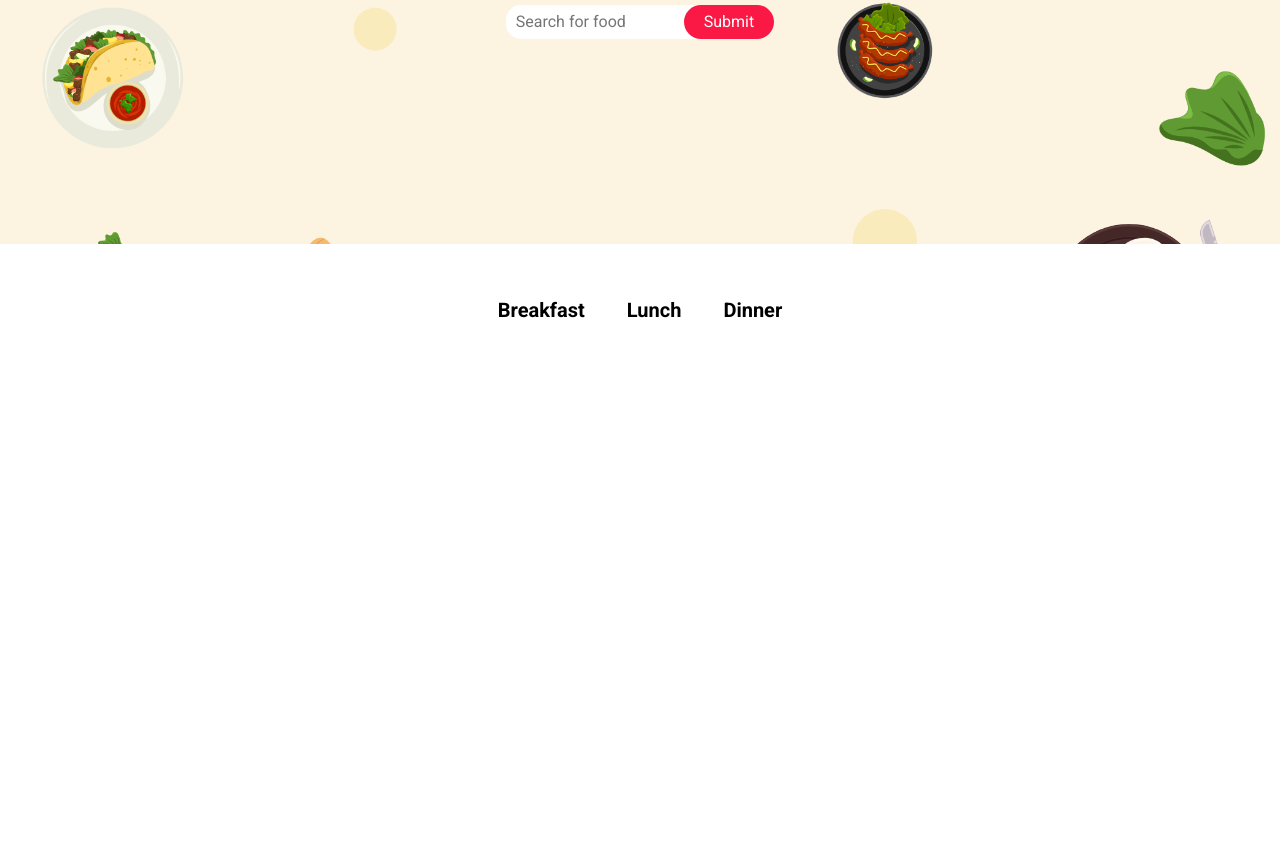
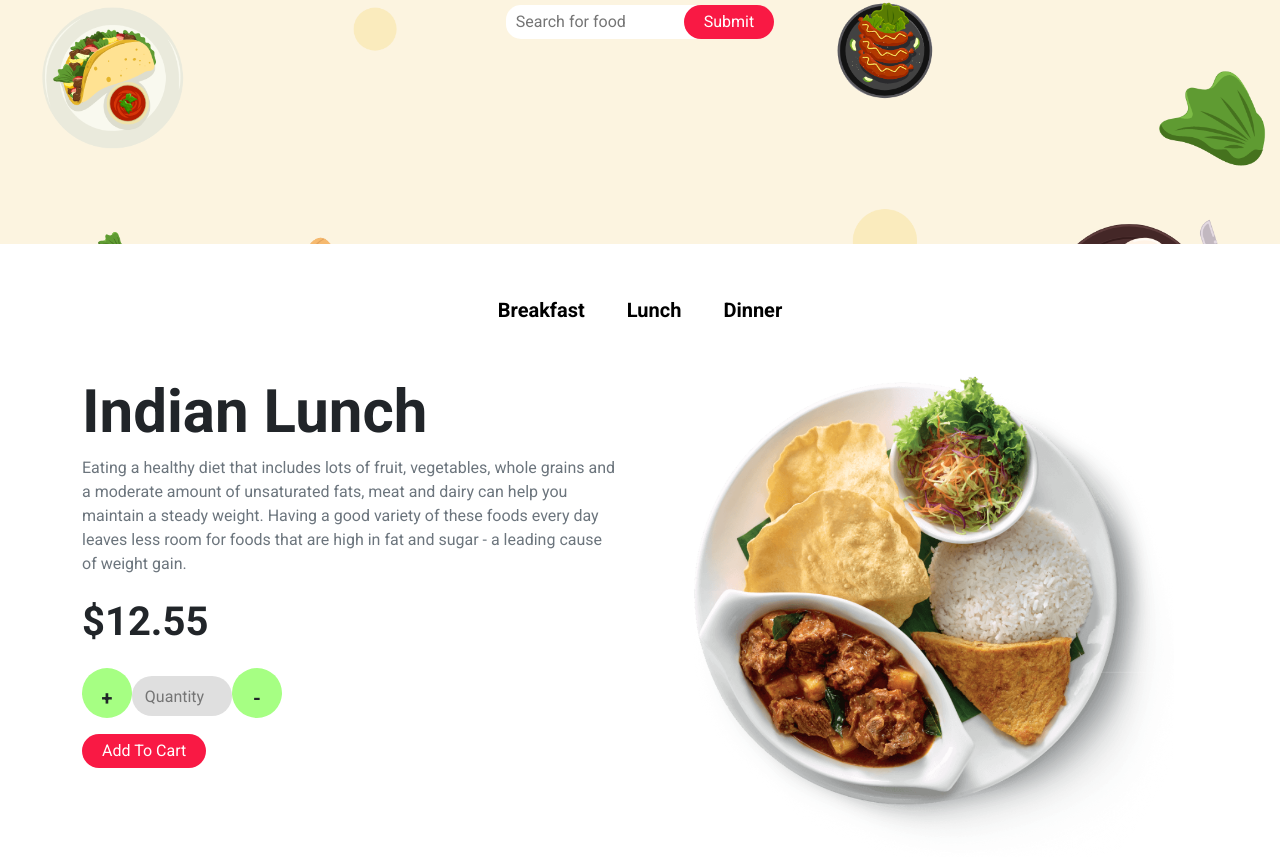
Before and after one commit to antusaha970/testy-onion-restaurant, a React (Create React App) app: page /dish/10 in a window 1280 px wide. Shown: the part 322-1179 px from the top of the page. Before the commit the page ends 800 px from the top, so only its background shows below. Built offline with nearby package versions, Linux system fonts and the light colour scheme.

Commit message:
coded dish details components

```diff
--- a/src/App.js
+++ b/src/App.js
@@ -7,6 +7,7 @@ import { useState, createContext } from 'react';
 import foodData from './fakeData';
 import ShowAllDish from './components/ShowAllDish/ShowAllDish';
 import './App.css';
+import DishDetails from './components/DishDetails/DishDetails';
 
 export const DishContext = createContext();
 
@@ -30,7 +31,11 @@ function App() {
       <MenuBar></MenuBar>
 
       <Routes>
+
         <Route path='/' element={<ShowAllDish currentDish={currentDish}></ShowAllDish>} />
+
+        <Route path='/dish/:id' element={<DishDetails></DishDetails>} />
+
       </Routes>
     </DishContext.Provider>
   );
--- /dev/null
+++ b/src/components/DishDetails/DishDetails.css
@@ -0,0 +1,49 @@
+.details-size{
+    width: 100%;
+    height: auto;
+}
+
+.dish-title{
+    font-weight: 700;
+    font-size: 60px;
+}
+
+@media screen and (max-width:425px) {
+    .dish-title{
+        font-size: 45px;
+    }
+}
+
+.dish-description{
+    font-size: 16px;
+}
+
+.dish-price-2{
+    font-size: 40px;
+    font-weight: 700;
+}
+
+.counter p{
+    padding: 15px;
+}
+
+.inpCounter{
+    width: 100px;
+    height: 40px;
+    border: none;
+    background: #dfdfdf;
+    border-radius: 30px;
+    text-align: center;
+    margin-bottom: 10px;
+}
+
+.counterSign{
+    font-size: 20px;
+    font-weight: 700;
+    cursor: pointer;
+    background: #a6ff83;
+    height: 50px;
+    width: 50px;
+    text-align: center;
+    border-radius: 50%;
+}
--- /dev/null
+++ b/src/components/DishDetails/DishDetails.js
@@ -0,0 +1,51 @@
+import React, { useContext } from 'react';
+import { Container } from 'react-bootstrap';
+import { useParams } from 'react-router-dom';
+import { DishContext } from '../../App';
+import './DishDetails.css';
+
+const DishDetails = () => {
+    const { id } = useParams();
+    const [allItems] = useContext(DishContext);
+
+    const handleCounterClick = (e) => {
+        navigator.vibrate(100);
+        const counterInp = document.getElementById('counterInp');
+        if (e.target.innerText === '+') {
+            let prv = counterInp.value;
+            counterInp.value = Number(prv) + 1;
+        }
+        if (e.target.innerText === '-') {
+            let prv = counterInp.value;
+            if (Number(prv) > 0) {
+                counterInp.value = Number(prv) - 1;
+            }
+        }
+    }
+
+    const dish = allItems.find(dish => dish.id === parseInt(id));
+    return (
+        <Container>
+            <div className='row details-size justify-content-center'>
+                <div className="col-md-6">
+                    <h2 className='dish-title'>{dish.name}</h2>
+                    <p className='dish-description text-muted'>
+                        Eating a healthy diet that includes lots of fruit, vegetables, whole grains and a moderate amount of unsaturated fats, meat and dairy can help you maintain a steady weight. Having a good variety of these foods every day leaves less room for foods that are high in fat and sugar - a leading cause of weight gain.
+                    </p>
+                    <p className='dish-price-2'>${dish.price}</p>
+                    <div className='d-flex counter align-items-center'>
+                        <p onClick={handleCounterClick} className="counterSign">+</p>
+                        <input type="number" id="counterInp" placeholder='Quantity' className='inpCounter'/>
+                        <p onClick={handleCounterClick} className="counterSign">-</p>
+                    </div>
+                    <button className='custom-btn'>Add To Cart</button>
+                </div>
+                <div className="col-md-6">
+                    <img src={dish.img} alt="Dish" className='img-fluid' />
+                </div>
+            </div>
+        </Container>
+    );
+};
+
+export default DishDetails;
```
